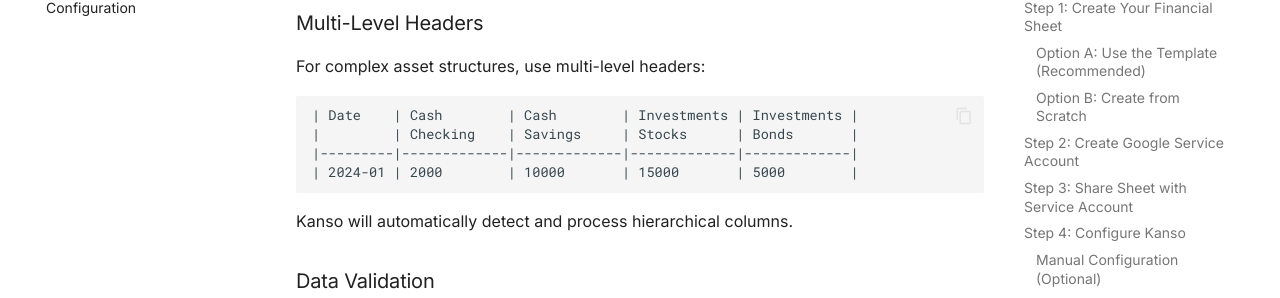
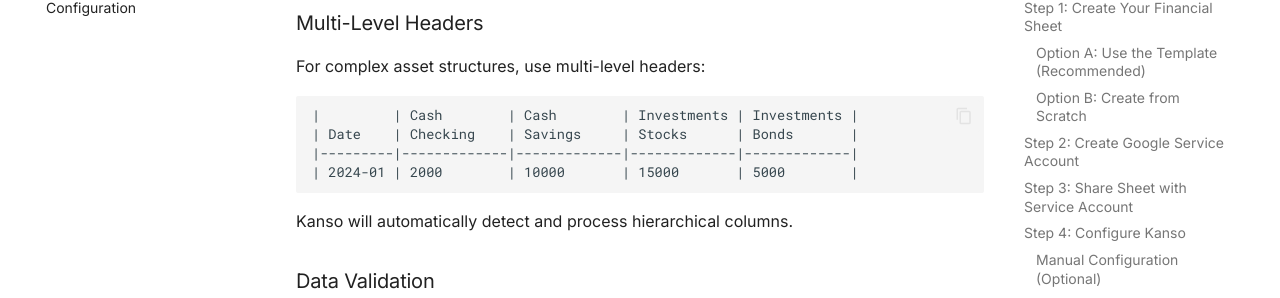
Before and after one commit to dstmrk/kanso, an MkDocs documentation site: the page built from docs/google-sheets-setup.md, in a window 1280 px wide and 900 px high, scrolled down 3869 px. Shown: the part 154-452 px from the top of the window. Built offline with MkDocs 1.6.1 and Material for MkDocs 9.7.7, drawn with Linux system fonts in a browser that asks for light colours; comment, search, counter and statistics services are not loaded.

````diff
--- a/docs/google-sheets-setup.md
+++ b/docs/google-sheets-setup.md
@@ -164,8 +164,8 @@ You can mix formats - Kanso will detect and parse correctly.
 For complex asset structures, use multi-level headers:
 
 ```
-| Date    | Cash        | Cash        | Investments | Investments |
-|         | Checking    | Savings     | Stocks      | Bonds       |
+|         | Cash        | Cash        | Investments | Investments |
+| Date    | Checking    | Savings     | Stocks      | Bonds       |
 |---------|-------------|-------------|-------------|-------------|
 | 2024-01 | 2000        | 10000       | 15000       | 5000        |
 ```
````
